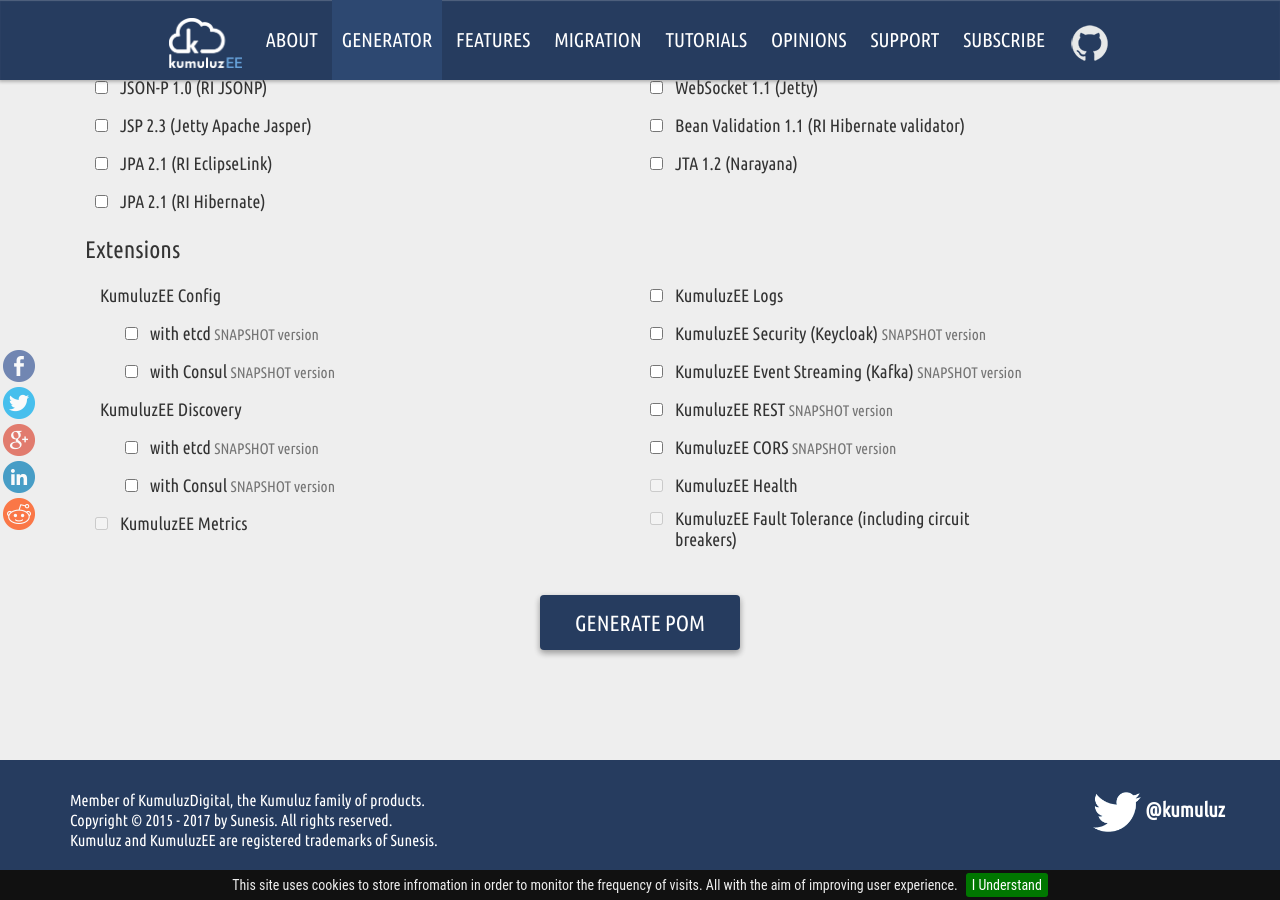
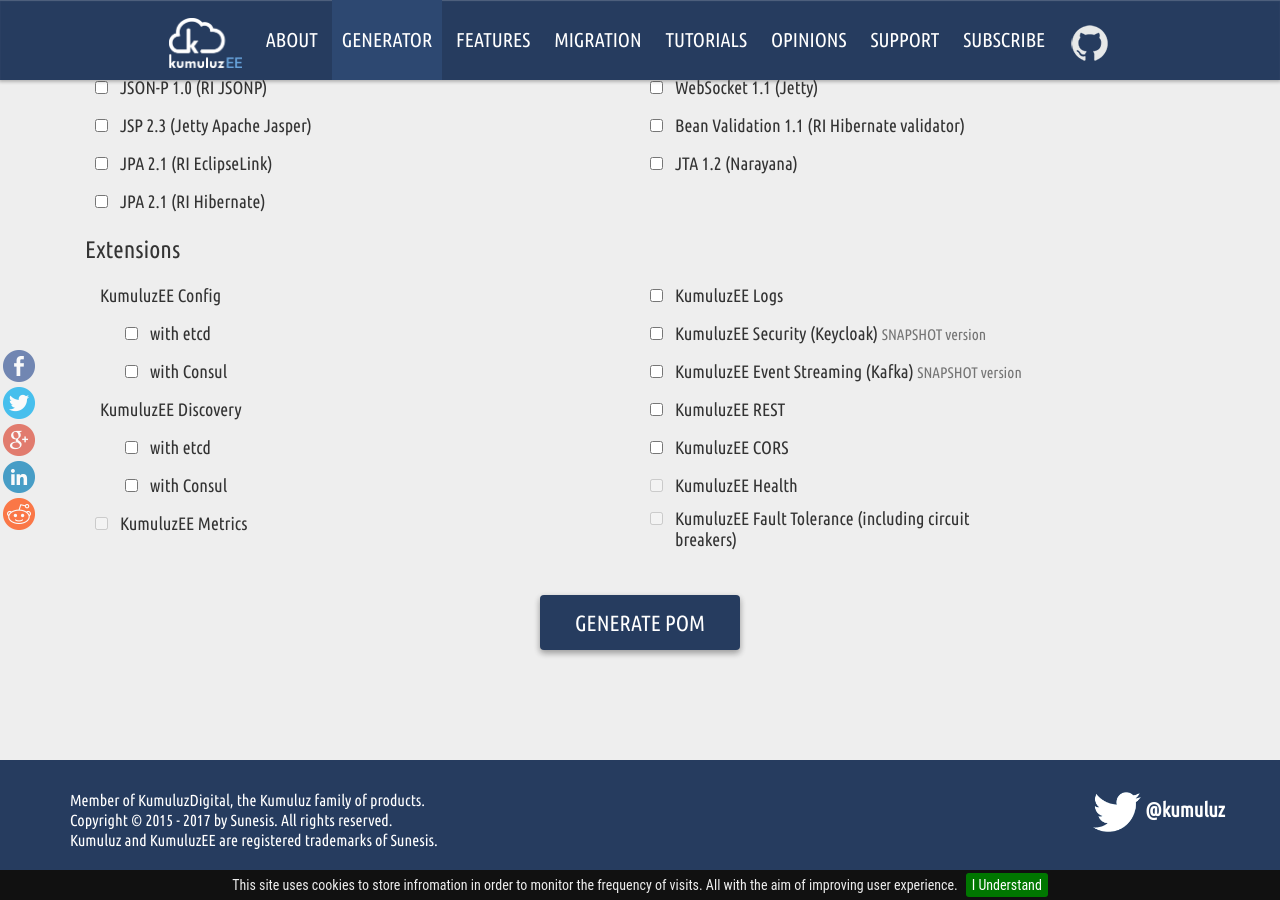
Before and after one commit to kumuluz/ee.kumuluz.com, a Jekyll site: the page built from generator/index.html, in a window 1280 px wide and 900 px high, scrolled down 777 px. Built offline with Jekyll 4.4.1, drawn with Linux system fonts in a browser that asks for light colours; nearby versions of some CDN libraries; comment, search, counter and statistics services are not loaded.

Commit message:
generator: new releases (config, discovery, cors, rest)

```diff
--- a/generator/index.html
+++ b/generator/index.html
@@ -172,12 +172,12 @@
 								</div>
 								<div class="checkbox-inline col-xs-12 col-sm-offset-3 col-sm-9" style="padding-left:50px;">
 									<label>
-										<input class='config-etcd v2-3-0' type="checkbox" name="dependencies" value="com.kumuluz.ee.config:kumuluzee-config-etcd:${kumuluzee-config.version}" />with etcd <small style="color:#757575">SNAPSHOT version</small>
+										<input class='config-etcd v2-3-0' type="checkbox" name="dependencies" value="com.kumuluz.ee.config:kumuluzee-config-etcd:${kumuluzee-config.version}" />with etcd
 									</label>
 								</div>
 								<div class="checkbox-inline col-xs-12 col-sm-offset-3 col-sm-9" style="padding-left:50px;">
 									<label>
-										<input class='config-consul v2-3-0' type="checkbox" name="dependencies" value="com.kumuluz.ee.config:kumuluzee-config-consul:${kumuluzee-config.version}" />with Consul <small style="color:#757575">SNAPSHOT version</small>
+										<input class='config-consul v2-3-0' type="checkbox" name="dependencies" value="com.kumuluz.ee.config:kumuluzee-config-consul:${kumuluzee-config.version}" />with Consul
 									</label>
 								</div>
 								<div class="checkbox-inline col-xs-12 col-sm-offset-3 col-sm-9" style="padding-left: 0px;">
@@ -187,12 +187,12 @@
 								</div>
 								<div class="checkbox-inline col-xs-12 col-sm-offset-3 col-sm-9" style="padding-left:50px;">
 									<label>
-										<input class='discovery-etcd v2-3-0' type="checkbox" name="dependencies" value="com.kumuluz.ee.discovery:kumuluzee-discovery-etcd:${kumuluzee-discovery.version}" />with etcd <small style="color:#757575">SNAPSHOT version</small>
+										<input class='discovery-etcd v2-3-0' type="checkbox" name="dependencies" value="com.kumuluz.ee.discovery:kumuluzee-discovery-etcd:${kumuluzee-discovery.version}" />with etcd
 									</label>
 								</div>
 								<div class="checkbox-inline col-xs-12 col-sm-offset-3 col-sm-9" style="padding-left:50px;">
 									<label>
-										<input class='discovery-consul v2-3-0' type="checkbox" name="dependencies" value="com.kumuluz.ee.discovery:kumuluzee-discovery-consul:${kumuluzee-discovery.version}" />with Consul <small style="color:#757575">SNAPSHOT version</small>
+										<input class='discovery-consul v2-3-0' type="checkbox" name="dependencies" value="com.kumuluz.ee.discovery:kumuluzee-discovery-consul:${kumuluzee-discovery.version}" />with Consul
 									</label>
 								</div>
 
@@ -222,12 +222,12 @@
 								</div>
 								<div class="checkbox-inline col-xs-12 col-sm-offset-3 col-sm-9">
 									<label>
-										<input class='rest v2-3-0' type="checkbox" name="dependencies" value="com.kumuluz.ee.rest:kumuluzee-rest-core:${kumuluzee-rest.version}" />KumuluzEE REST <small style="color:#757575">SNAPSHOT version</small>
+										<input class='rest v2-3-0' type="checkbox" name="dependencies" value="com.kumuluz.ee.rest:kumuluzee-rest-core:${kumuluzee-rest.version}" />KumuluzEE REST
 									</label>
 								</div>
 								<div class="checkbox-inline col-xs-12 col-sm-offset-3 col-sm-9">
 									<label>
-										<input class='v2-4-0 cors' type="checkbox" name="dependencies" value="com.kumuluz.ee.cors:kumuluzee-cors:${kumuluzee-cors.version}" />KumuluzEE CORS <small style="color:#757575">SNAPSHOT version</small>
+										<input class='v2-4-0 cors' type="checkbox" name="dependencies" value="com.kumuluz.ee.cors:kumuluzee-cors:${kumuluzee-cors.version}" />KumuluzEE CORS
 									</label>
 								</div>
 								<div class="checkbox-inline col-xs-12 col-sm-offset-3 col-sm-9">
@@ -275,17 +275,17 @@
 					isLogs: $('.logs').prop('checked'),
 					kumuluzeeLogsVersion: kumuluzeeLogsVersion || "1.1.0",
 					isConfig: $('.config-etcd').prop('checked') || $('.config-consul').prop('checked'),
-					kumuluzeeConfigVersion: '1.0.0-SNAPSHOT',
+					kumuluzeeConfigVersion: '1.0.0',
 					isDiscovery: $('.discovery-etcd').prop('checked') || $('.discovery-consul').prop('checked'),
-					kumuluzeeDiscoveryVersion: '1.0.0-SNAPSHOT',
+					kumuluzeeDiscoveryVersion: '1.0.0',
 					isSecurity: $('.security').prop('checked'),
 					kumuluzeeSecurityVersion: '1.0.0-SNAPSHOT',
 					isStreaming: $('.kafka').prop('checked'),
 					kumuluzeeStreamingVersion: '1.0.0-SNAPSHOT',
 					isREST: $('.rest').prop('checked'),
-					kumuluzeeRESTVersion: '1.2.0-SNAPSHOT',
+					kumuluzeeRESTVersion: '1.1.0',
 					isCORS: $('.cors').prop('checked'),
-					kumuluzeeCORSVersion: '1.0.0-SNAPSHOT',
+					kumuluzeeCORSVersion: '1.0.0',
 
 					dependencies: [],
 			};
```
